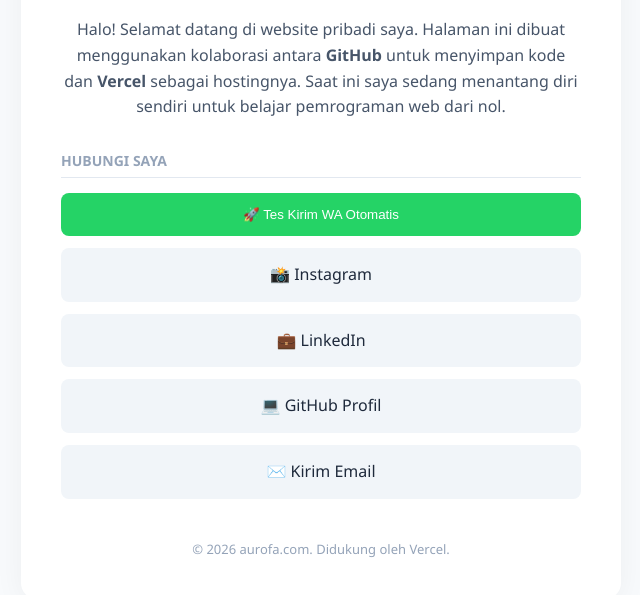
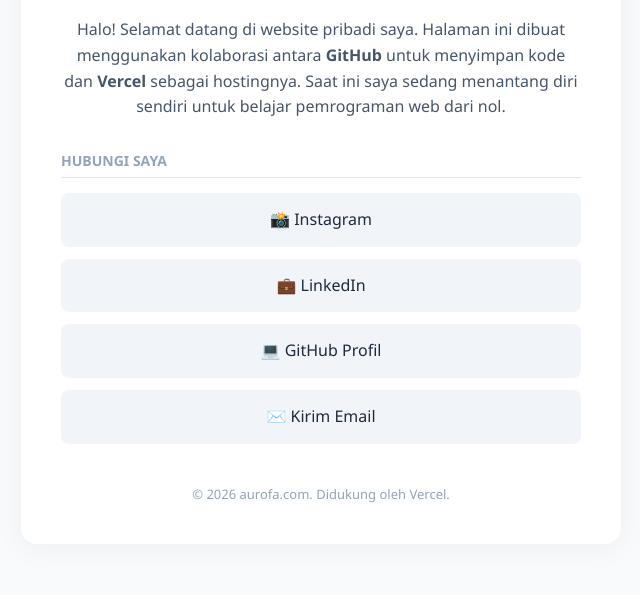
Before and after one commit to radinpendriya-ux/aurofa, a website: page index.html in a window 1280 px wide. Shown: the part 331-926 px from the top of the page, without its empty margins (319-959 px from the left). Drawn offline with Linux system fonts and the light colour scheme.

Commit message:
Update index.html

```diff
--- a/index.html
+++ b/index.html
@@ -125,35 +125,6 @@
         <!-- Judul Sosial Media -->
         <div class="links-title">Hubungi Saya</div>
 
-       <!-- 1. INI TOMBOLNYA (Taruh di bawah tulisan Hubungi Saya) -->
-<button onclick="kirimPesanWA()" class="link-card" style="width: 100%; border: none; cursor: pointer; text-align: center; background-color: #25D366; color: white;">
-    🚀 Tes Kirim WA Otomatis
-</button>
-
-<!-- 2. INI RUMAH KODENYA -->
-<script>
-async function kirimPesanWA() {
-    try {
-        // Website Anda memanggil fungsi backend-nya sendiri di Vercel
-        const response = await fetch("/api/webhook", {
-            method: "POST",
-            headers: {
-                "Content-Type": "application/json"
-            },
-            body: JSON.stringify({
-                aksi: "kirim_wa" // memberi tahu backend untuk mengirim WA
-            })
-        });
-
-        const hasil = await response.json();
-        alert(hasil.status);
-    } catch (error) {
-        alert("Terjadi error koneksi ke server Aurofa.");
-        console.error(error);
-    }
-}
-</script>
-
         <!-- Daftar Tombol Link (Ganti tanda # dengan link asli Anda nanti) -->
         <a href="https://www.instagram.com/radin_pendriya/" class="link-card" target="_blank">📸 Instagram</a>
         <a href="https://www.linkedin.com/in/radin-pendriya-738176267/" class="link-card" target="_blank">💼 LinkedIn</a>
```
